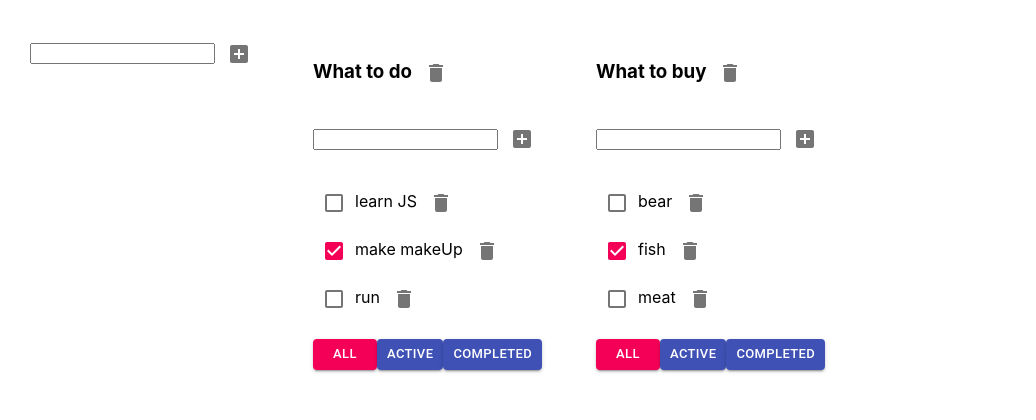
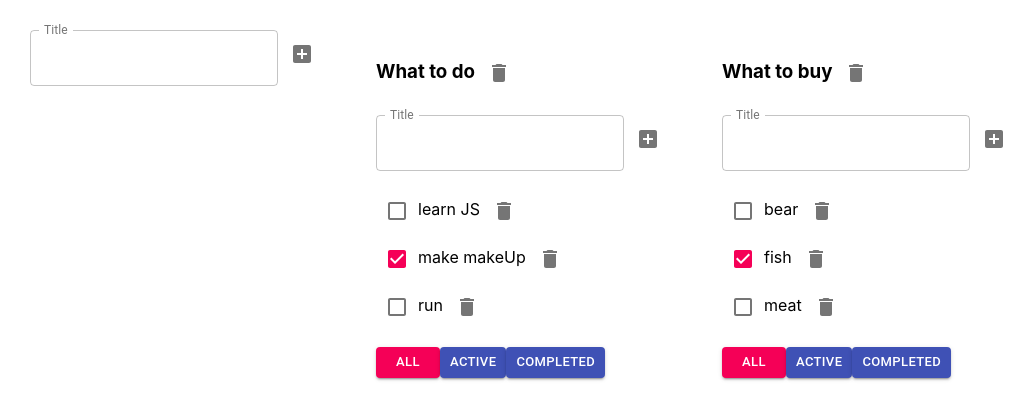
Before and after one commit to AnnaMintel/TaskManager_App, a React (Create React App) app: page / in a window 1280 px wide. Shown: the top 420 px of the page, without its empty margins (0-1036 px from the left). Built offline with nearby package versions, Linux system fonts and the light colour scheme.

Commit message:
feat: added material ui inputs

```diff
--- a/src/AddItemForm.tsx
+++ b/src/AddItemForm.tsx
@@ -1,4 +1,4 @@
-import { IconButton } from '@material-ui/core';
+import { IconButton, TextField } from '@material-ui/core';
 import { AddBox } from '@material-ui/icons';
 import React, { ChangeEvent, KeyboardEvent, useState } from 'react';
 
@@ -34,16 +34,19 @@ export const AddItemForm = (props: AddItemFormPropsType) => {
 
     return (
         <div>
-            <input
+            <TextField
+                variant={"outlined"}
+                color={"secondary"}
                 value={title}
                 onChange={onChangeTitle}
                 onKeyPress={onKeyPressAddItem}
-                className={error ? "error" : ""}
+                label={"Title"}
+                error={error}
+                helperText={error && "Title is required!"}
             />
             <IconButton>
                 <AddBox onClick={onClickAddItem} />
             </IconButton>
-            {error && <div style={{ color: "red" }}>Title is required!</div>}
         </div>
     )
 }
--- a/src/EditableSpan.tsx
+++ b/src/EditableSpan.tsx
@@ -1,3 +1,4 @@
+import { TextField } from '@material-ui/core';
 import React, { ChangeEvent, KeyboardEvent, useState } from 'react';
 import { TaskManager } from './TaskManager';
 
@@ -27,7 +28,9 @@ export const EditableSpan = (props: EditableSpanType) => {
 
     return (
         editMode
-            ? <input
+            ? <TextField
+                variant={"standard"}
+                color={"secondary"}
                 value={title}
                 autoFocus
                 onChange={onChangeTitle}
```
